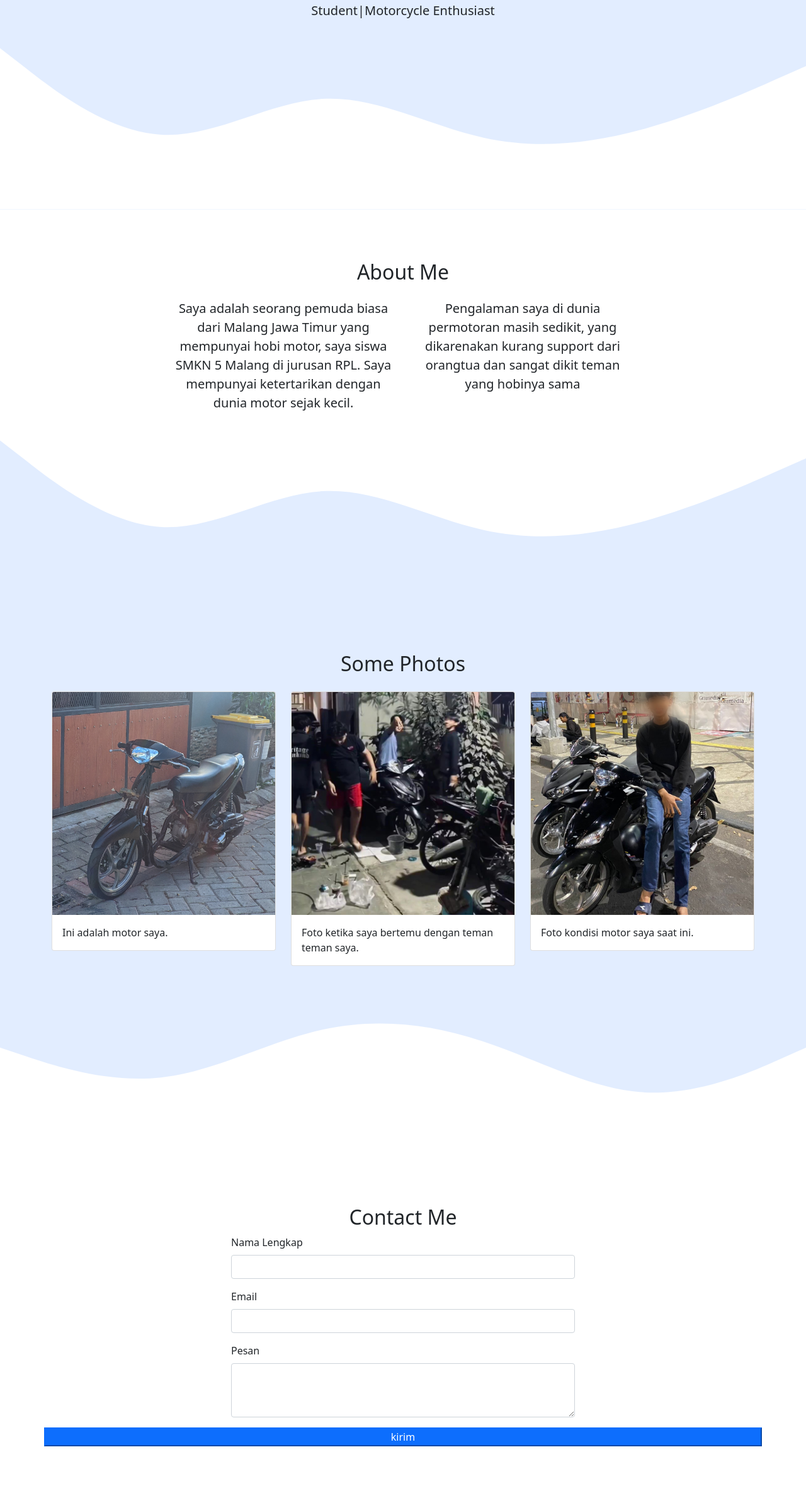
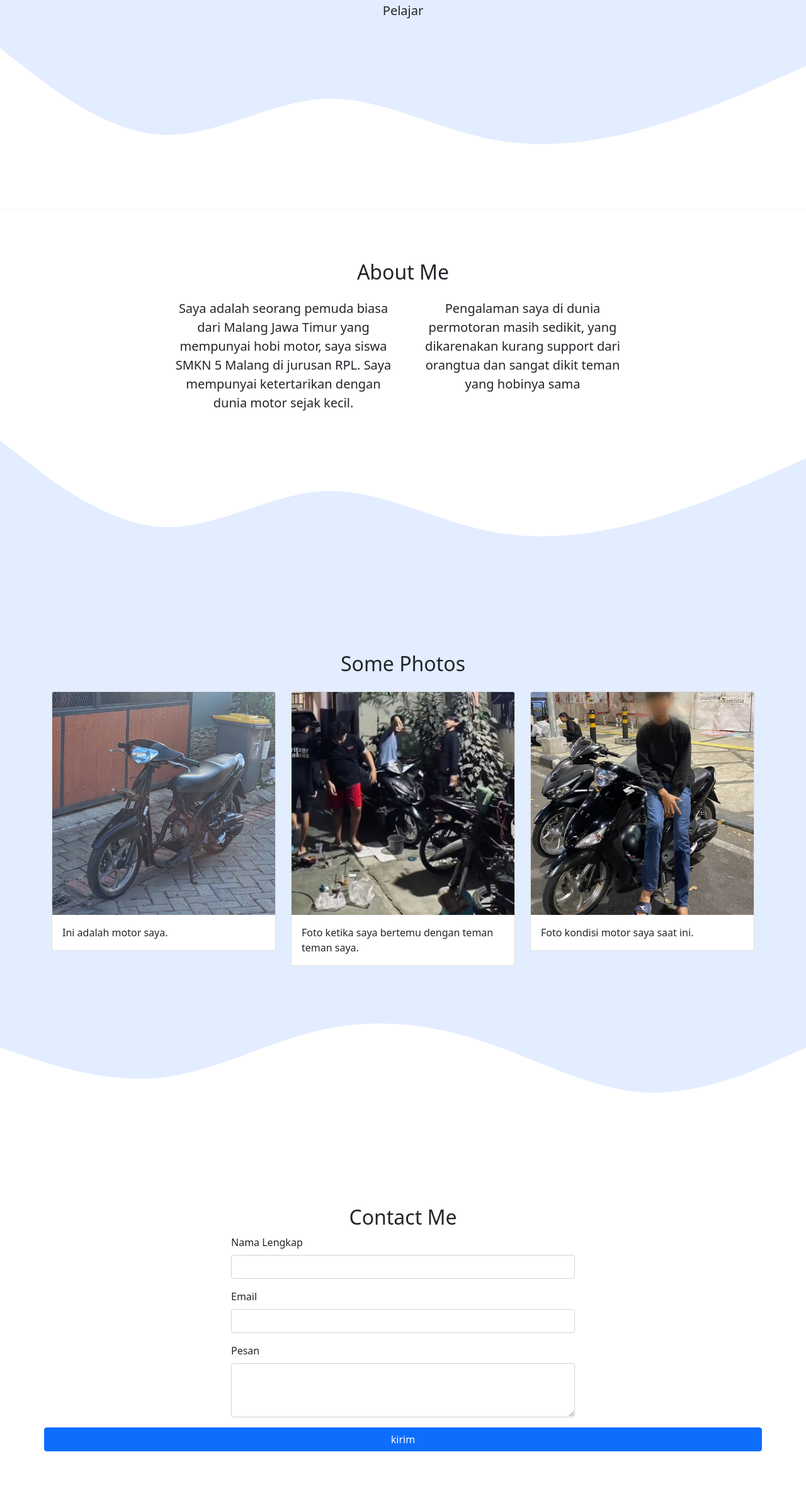
Before and after one commit to farrelwibuu/farrelwibuu.github.io, a plain HTML site: page index.html in a window 1280 px wide. Shown: the part 369-2756 px from the top of the page at 63% size. Drawn offline with nearby package versions, Linux system fonts and the light colour scheme.

Commit message:
update cv

```diff
--- a/index.html
+++ b/index.html
@@ -40,7 +40,7 @@
     <section class="jumbotron text-center">
       <img src="img/farrel.JPG" alt="Farrel Adinata" width="200" class="rounded-circle img-thumbnail" />
       <h1 class="display-4">Farrel Adinata</h1>
-      <p class="lead">Student|Motorcycle Enthusiast</p>
+      <p class="lead">Pelajar</p>
       <svg xmlns="http://www.w3.org/2000/svg" viewBox="0 0 1440 320">
         <path
           fill="#ffffff"
@@ -138,7 +138,7 @@
                 <textarea class="form-control" id="pesan" rows="3"></textarea>
               </div>
               </div>
-              <button type="submit" class="btn-primary">kirim</button>
+              <button type="submit" class="btn btn-primary">kirim</button>
             </form>
           </div>
         </div>
```
